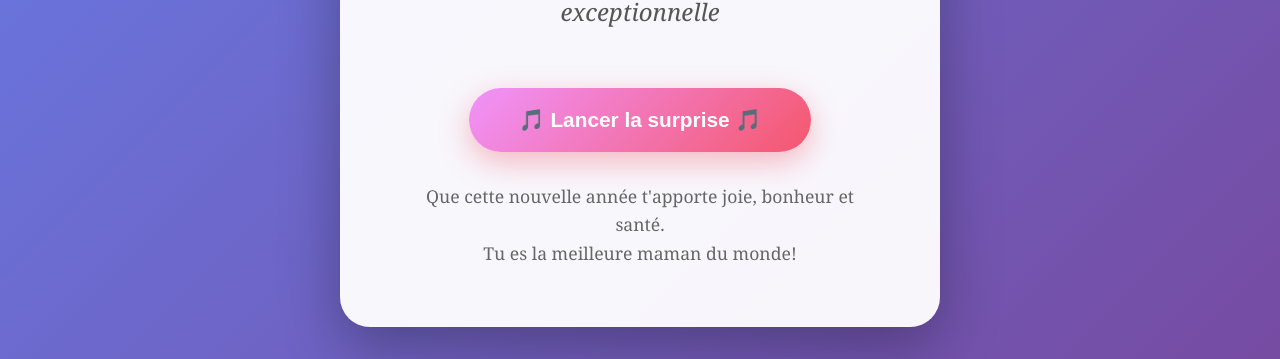
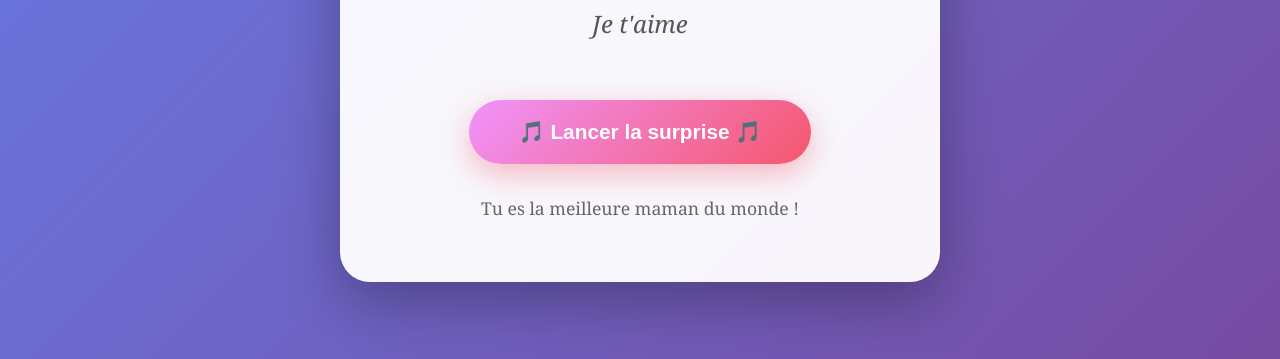
Before and after one commit to mbragent13-ux/anniversaire-maman-avec-des-teckels, a plain HTML site: page index.html in a window 1280 px wide. Shown: the part 441-800 px from the top of the page. Drawn offline with Linux system fonts and the light colour scheme.

Commit message:
Update index.html

```diff
--- a/index.html
+++ b/index.html
@@ -251,15 +251,14 @@
     <div class="container">
         <h1>🎉 Joyeux Anniversaire Maman! 🎉</h1>
         <div class="heart">❤️</div>
-        <p class="subtitle">Une journée spéciale pour une maman exceptionnelle</p>
+        <p class="subtitle">Je t'aime</p>
 
         <button class="play-button" onclick="playAudio()">
             🎵 Lancer la surprise 🎵
         </button>
 
         <p class="message">
-            Que cette nouvelle année t'apporte joie, bonheur et santé.<br>
-            Tu es la meilleure maman du monde!
+            Tu es la meilleure maman du monde !
         </p>
     </div>
 
```
